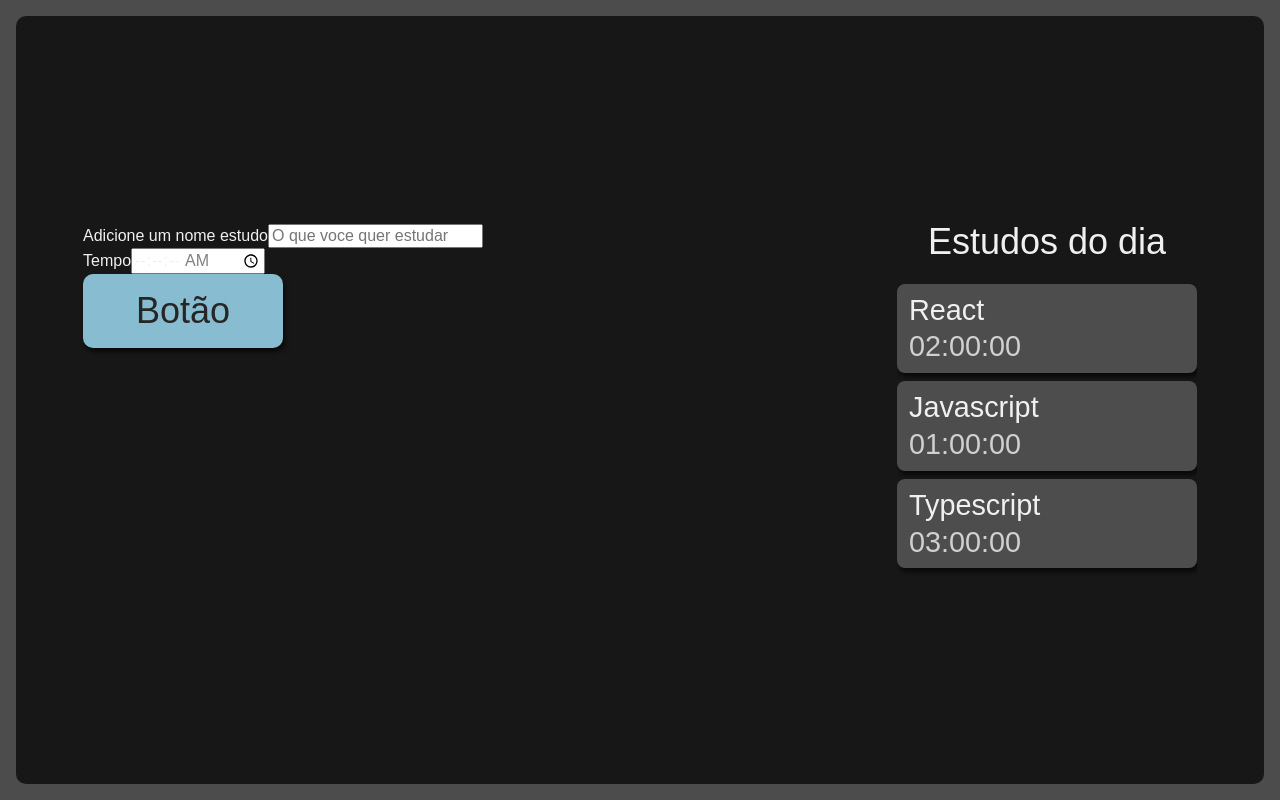
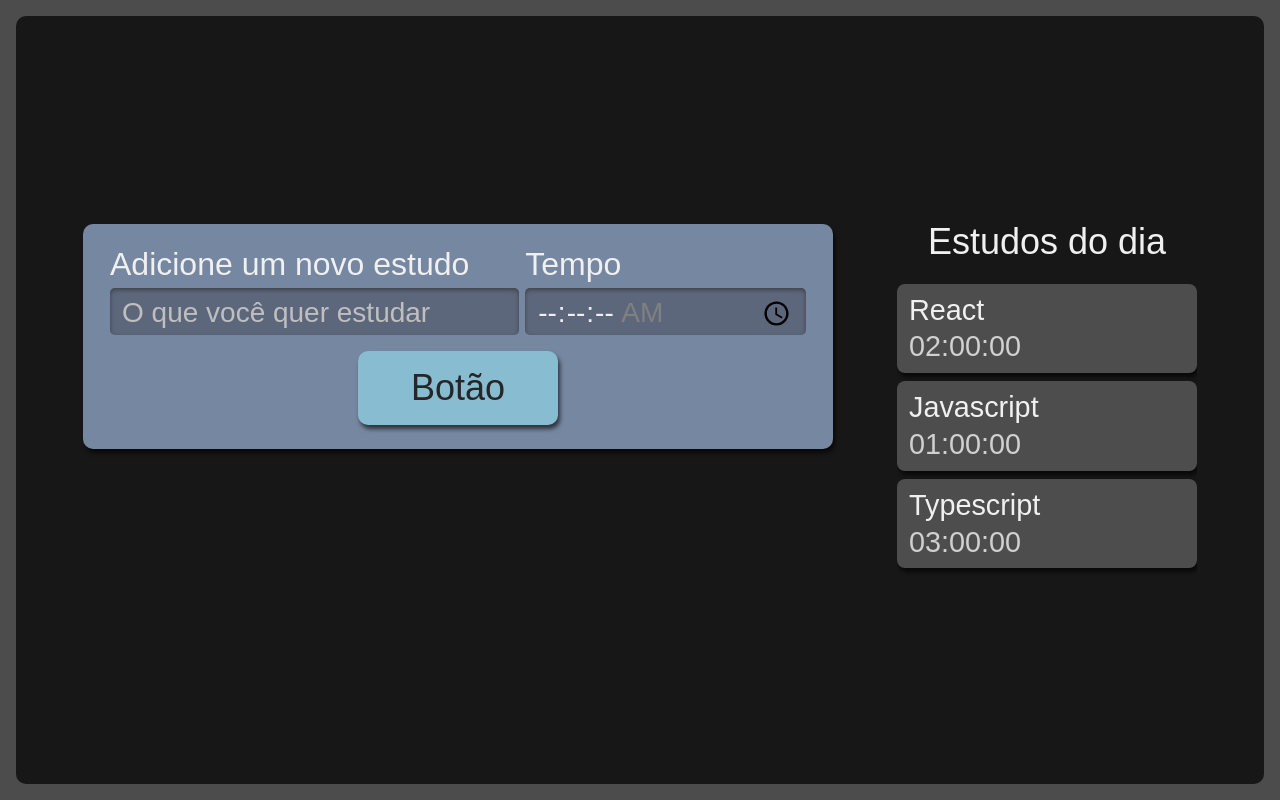
Before and after one commit to filipemot/React_escrevendo_Typescript_alura, a React (Create React App) app in the folder alura-studies/: page / in a window 1280 px wide. Built offline with nearby package versions, Linux system fonts and the light colour scheme.

Commit message:
Aula 3 - Usando CSS

```diff
--- a/alura-studies/package.json
+++ b/alura-studies/package.json
@@ -41,6 +41,7 @@
     ]
   },
   "devDependencies": {
-    "sass": "^1.69.5"
+    "sass": "^1.69.5",
+    "typescript-plugin-css-modules": "^5.0.2"
   }
 }
--- a/alura-studies/src/components/Botao/index.tsx
+++ b/alura-studies/src/components/Botao/index.tsx
@@ -1,10 +1,10 @@
 import React from 'react';
-import './style.scss';
+import style from './Botao.module.scss';
 
 class Botao extends React.Component {
   render() {
     return (
-      <button className="botao">
+      <button className={style.botao}>
         Botão
       </button>
     )
--- /dev/null
+++ b/alura-studies/src/components/Formulario/Formulario.module.scss
@@ -0,0 +1,61 @@
+.novaTarefa {
+  display:flex;
+  flex-direction: column;
+  grid-area: nova-tarefa;
+  background-color: #7687A1;
+  border-radius: 10px;
+  box-shadow: 2px 4px 4px #0000009F;
+  padding: 12px;
+
+  .inputContainer {
+    display: flex;
+    flex-direction: column;
+    width: 100%;
+    margin-bottom: 16px;
+
+    label {
+      margin-bottom: 8px;
+      font-size: 1.25rem;
+    }
+
+    input {
+      width: 100%;
+      padding: 8px 12px 4px;
+      box-sizing: border-box;
+      border: unset;
+      border-radius: 5px;
+      background-color: #5D677C;
+      box-shadow: 0px 2px 4px #2D2B2B9F inset;
+
+      &::placeholder {
+        color: #BFBFBF;
+      }
+    }
+  }
+
+  @media screen and (min-width: 1280px) {
+    flex-direction: row;
+    flex-wrap: wrap;
+    justify-content: space-around;
+    font-size: 2.25rem;
+    padding: 24px;
+    box-sizing: border-box;
+
+    .inputContainer {
+      width: calc(60% - 12px);
+
+      &:last-of-type {
+        width: 40%;
+      }
+
+      label {
+        font-size: 2rem;
+      }
+
+      input {
+        height: 100%;
+        font-size: 1.75rem;
+      }
+    }
+  }
+}
--- a/alura-studies/src/components/Formulario/index.tsx
+++ b/alura-studies/src/components/Formulario/index.tsx
@@ -1,25 +1,25 @@
-import React from "react";
-import Botao from "../Botao";
-import './style.scss';
+import React from 'react';
+import Botao from '../Botao';
+import style from './Formulario.module.scss';
 
 class Formulario extends React.Component {
   render() {
     return (
-            <form>
-                <div>
+      <form className={style.novaTarefa}>
+        <div className={style.inputContainer}>
           <label htmlFor="tarefa">
-                        Adicione um nome estudo
+            Adicione um novo estudo
           </label>
           <input
             type="text"
             name="tarefa"
             id="tarefa"
-                        placeholder="O que voce quer estudar"
+            placeholder="O que você quer estudar"
             required
           />
         </div>
-                <div>
-                    <label htmlFor="tarefa">
+        <div className={style.inputContainer}>
+          <label htmlFor="tempo">
             Tempo
           </label>
           <input
@@ -34,7 +34,7 @@
         </div>
         <Botao />
       </form>
-        );
+    )
   }
 }
 
--- a/alura-studies/src/components/Formulario/style.scss
+++ /dev/null
@@ -1,61 +0,0 @@
-.novaTarefa {
-    display:flex;
-    flex-direction: column;
-    grid-area: nova-tarefa;
-    background-color: #7687A1;
-    border-radius: 10px;
-    box-shadow: 2px 4px 4px #0000009F;
-    padding: 12px;
-
-    .inputContainer {
-      display: flex;
-      flex-direction: column;
-      width: 100%;
-      margin-bottom: 16px;
-
-      label {
-        margin-bottom: 8px;
-        font-size: 1.25rem;
-      }
-
-      input {
-        width: 100%;
-        padding: 8px 12px 4px;
-        box-sizing: border-box;
-        border: unset;
-        border-radius: 5px;
-        background-color: #5D677C;
-        box-shadow: 0px 2px 4px #2D2B2B9F inset;
-
-        &::placeholder {
-          color: #BFBFBF;
-        }
-      }
-    }
-
-    @media screen and (min-width: 1280px) {
-      flex-direction: row;
-      flex-wrap: wrap;
-      justify-content: space-around;
-      font-size: 2.25rem;
-      padding: 24px;
-      box-sizing: border-box;
-
-      .inputContainer {
-        width: calc(60% - 12px);
-
-        &:last-of-type {
-          width: 40%;
-        }
-
-        label {
-          font-size: 2rem;
-        }
-
-        input {
-          height: 100%;
-          font-size: 1.75rem;
-        }
-      }
-    }
-  }
--- a/alura-studies/src/components/Lista/index.tsx
+++ b/alura-studies/src/components/Lista/index.tsx
@@ -1,5 +1,5 @@
 import React from 'react';
-import './style.scss';
+import style from './Lista.module.scss';
 
 function Lista() {
   const tarefas = [{
@@ -13,11 +13,11 @@
     tempo: "03:00:00"
   }];
   return (
-    <aside className="listaTarefas">
+    <aside className={style.listaTarefas}>
       <h2> Estudos do dia </h2>
       <ul>
         {tarefas.map((item, index) => (
-          <li key={index} className="item">
+          <li key={index} className={style.item}>
             <h3>{item.tarefa}</h3>
             <span>{item.tempo}</span>
           </li>
--- a/alura-studies/src/pages/App.tsx
+++ b/alura-studies/src/pages/App.tsx
@@ -1,12 +1,12 @@
 import React from 'react';
 import Formulario from '../components/Formulario';
 import Lista from '../components/Lista';
-import './style.scss'
+import style from './App.module.scss'
 
 function App() {
 
   return (
-    <div className="AppStyle">
+    <div className={style.AppStyle}>
       <Formulario />
       <Lista/>
     </div>
--- a/alura-studies/tsconfig.json
+++ b/alura-studies/tsconfig.json
@@ -18,7 +18,8 @@
     "resolveJsonModule": true,
     "isolatedModules": true,
     "noEmit": true,
-    "jsx": "react-jsx"
+    "jsx": "react-jsx",
+    "plugins": [{ "name": "typescript-plugin-css-modules" }]
   },
   "include": [
     "src"
```
Also changed, not shown: alura-studies/src/components/Botao/Botao.module.scss (renamed from alura-studies/src/components/Botao/style.scss), alura-studies/src/components/Lista/Lista.module.scss (renamed from alura-studies/src/components/Lista/style.scss), alura-studies/src/pages/App.module.scss (renamed from alura-studies/src/pages/style.scss), 2 other files (tests, documents, lock files or other folders). Lines whose indentation alone changed are shown as unchanged.
